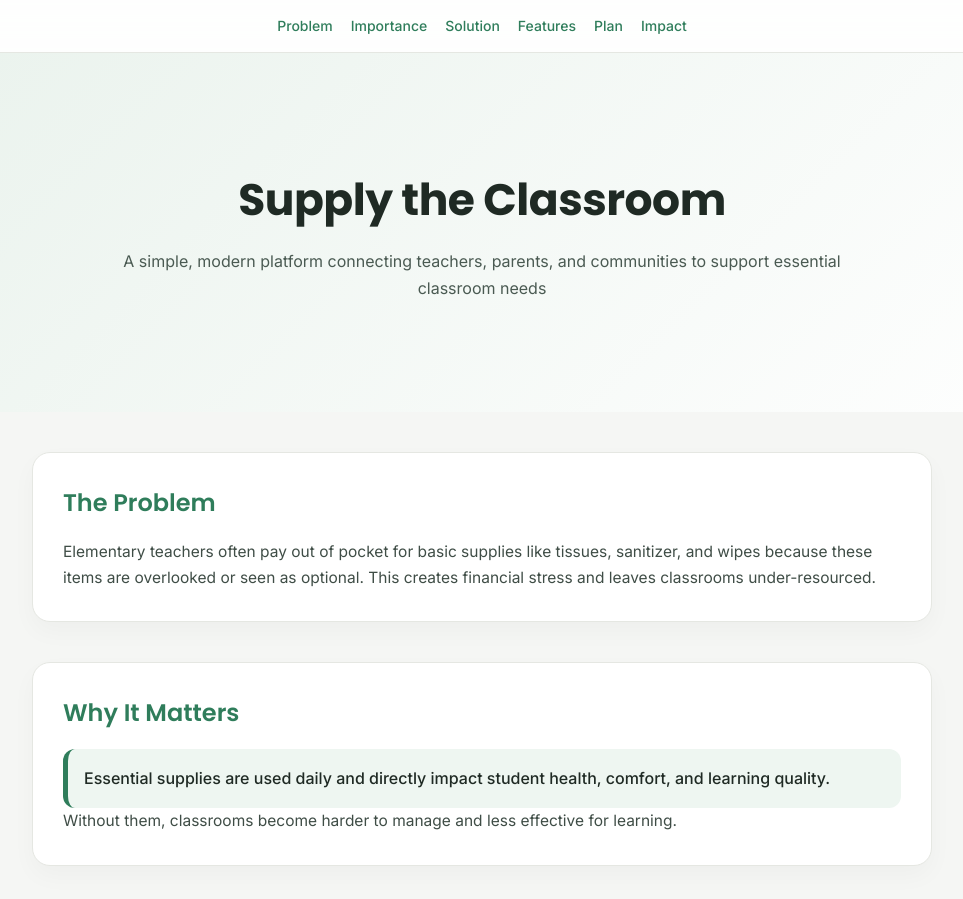
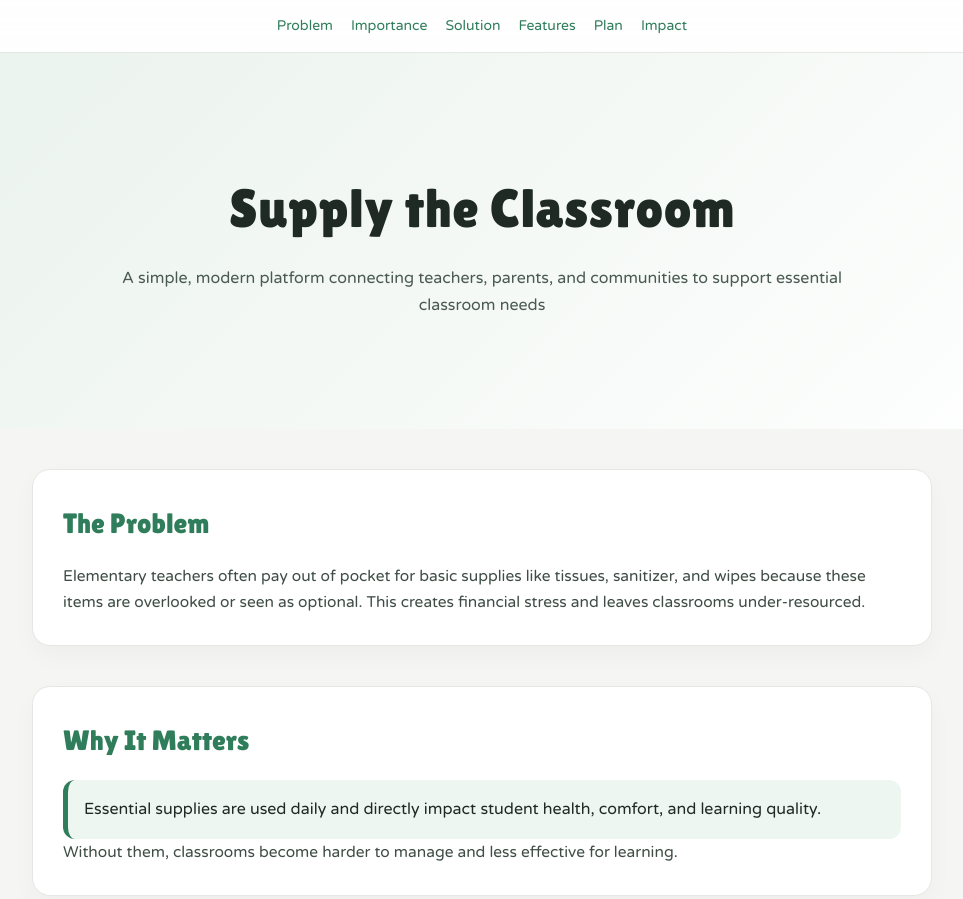
Before and after one commit to yenvynguyenn/finalproject, a plain HTML site: page index.html in a window 1280 px wide. Shown: the top 899 px of the page, without its empty margins (158-1121 px from the left). Drawn offline with Linux system fonts and the light colour scheme.

Commit message:
Update index.html

```diff
--- a/index.html
+++ b/index.html
@@ -7,7 +7,7 @@
 
   <link rel="preconnect" href="https://fonts.googleapis.com">
   <link rel="preconnect" href="https://fonts.gstatic.com" crossorigin>
-  <link href="https://fonts.googleapis.com/css2?family=Inter:wght@300;400;500;600;700&family=Poppins:wght@400;500;600;700&display=swap" rel="stylesheet">
+  <link href="https://fonts.googleapis.com/css2?family=Inter:wght@300;400;500;600;700&family=Lilita+One&family=Varela+Round&display=swap" rel="stylesheet">
 
   <style>
     * {
@@ -17,7 +17,7 @@
     }
 
     body {
-      font-family: 'Inter', sans-serif;
+      font-family: 'Varela Round', sans-serif;
       background: #f5f6f4;
       color: #1f2a24;
       line-height: 1.7;
@@ -53,12 +53,12 @@
     }
 
     header h1 {
-      font-family: 'Poppins', sans-serif;
-      font-size: 44px;
-      font-weight: 700;
+      font-family: 'Lilita One', cursive;
+      font-size: 54px;
+      font-weight: 400;
       margin-bottom: 10px;
       color: #1f2a24;
-      letter-spacing: -0.5px;
+      letter-spacing: 0.5px;
     }
 
     header p {
@@ -84,11 +84,11 @@
     }
 
     h2 {
-      font-family: 'Poppins', sans-serif;
+      font-family: 'Lilita One', cursive;
       color: #2f7d5b;
       margin-bottom: 15px;
-      font-size: 24px;
-      font-weight: 600;
+      font-size: 28px;
+      font-weight: 400;
     }
 
     p {
```
